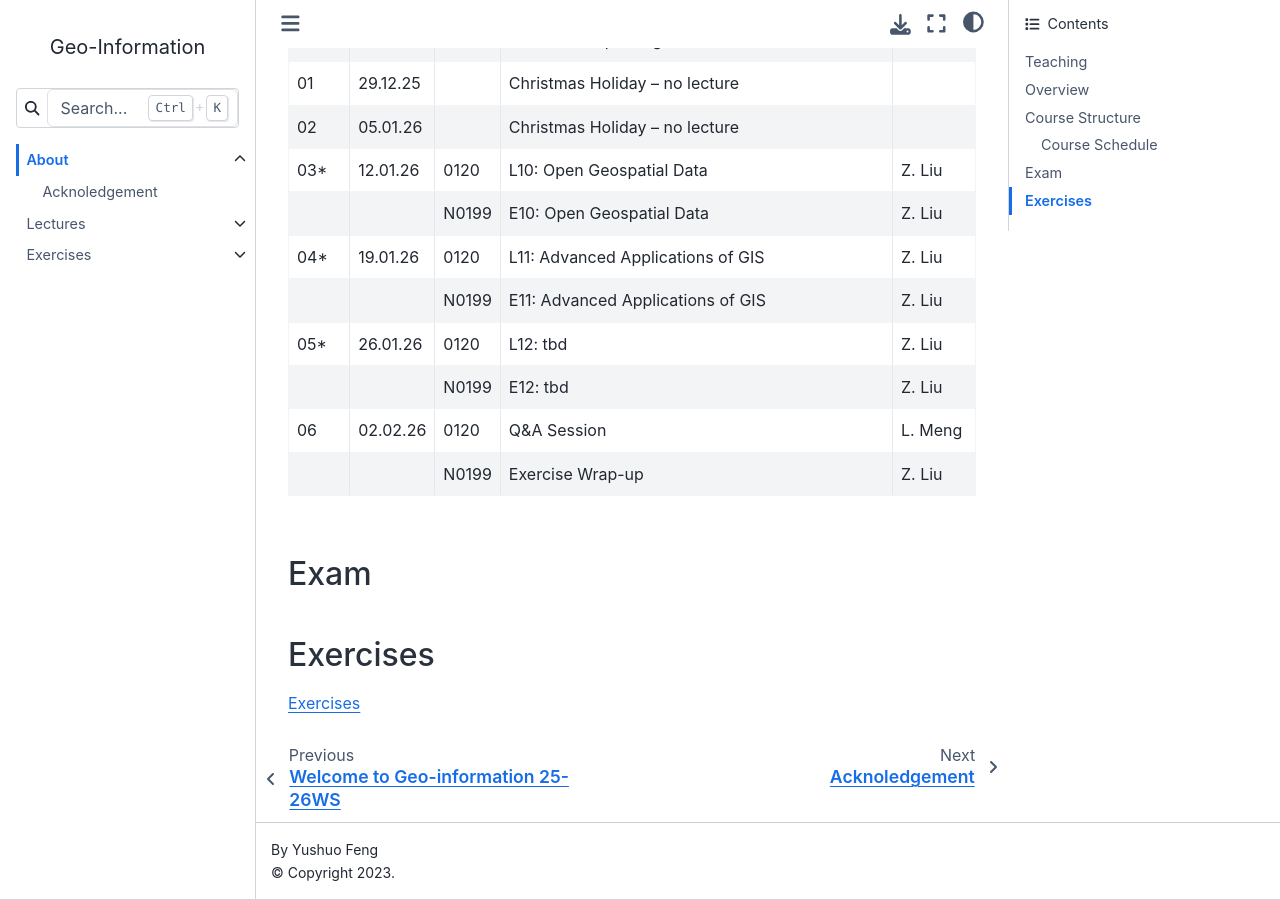
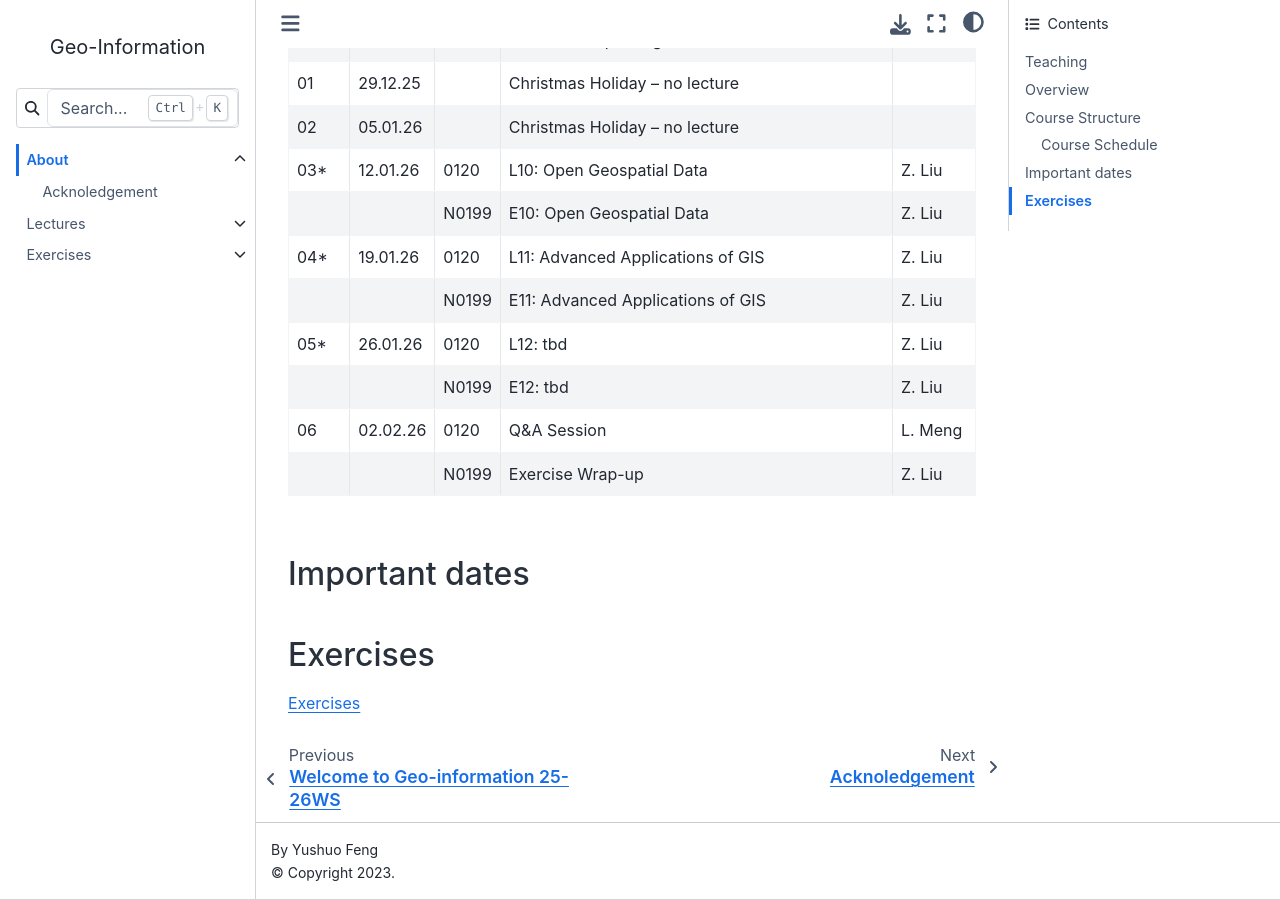
Before and after one commit to FullToker/Geo-Information, a Jupyter Book: the page built from content/Home.md, in a window 1280 px wide and 900 px high, scrolled down 1996 px. Built offline with Jupyter Book 1.0.4 settings and Sphinx 7.4.7 and the Sphinx Book theme 1.1.4, drawn with Linux system fonts in a browser that asks for light colours.

```diff
--- a/content/Home.md
+++ b/content/Home.md
@@ -64,7 +64,7 @@
 
 
 
-## Exam
+## Important dates
 
 ## Exercises
 
```
Also changed, not shown: 1 other file.
